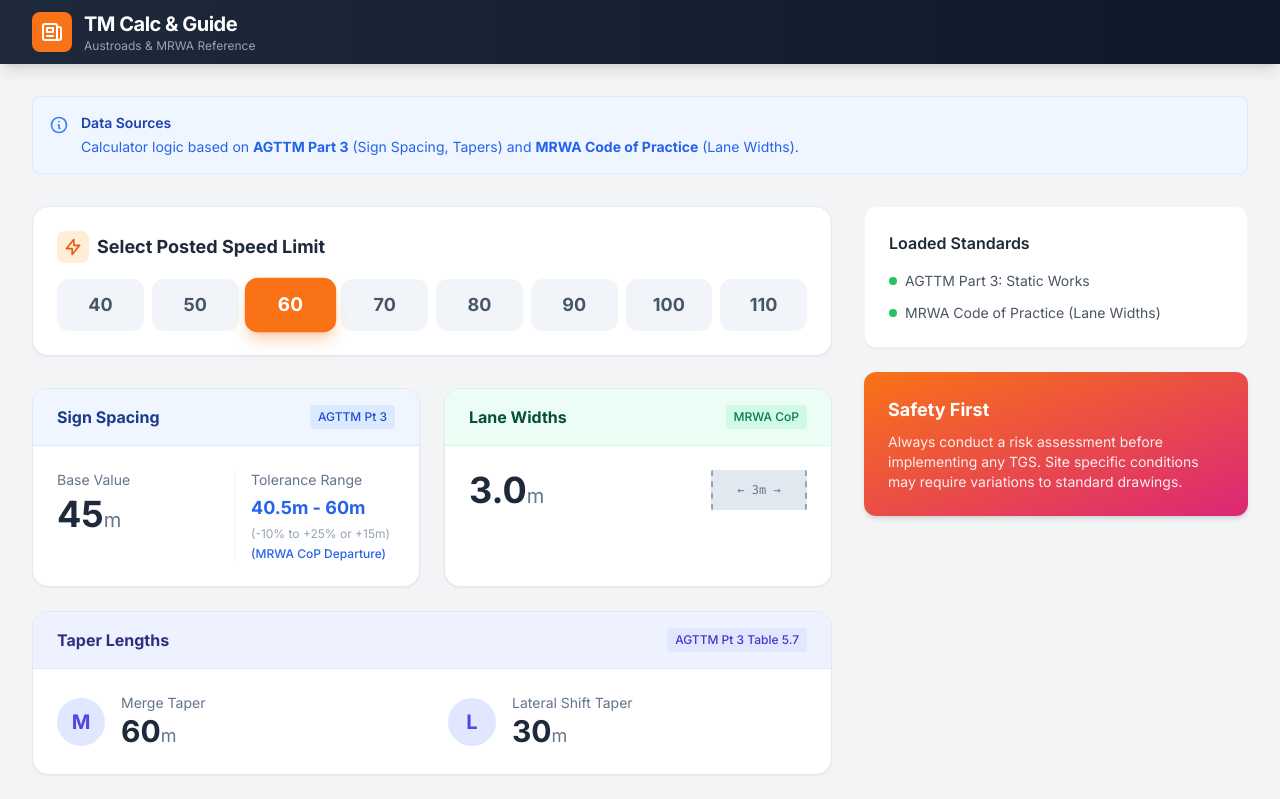
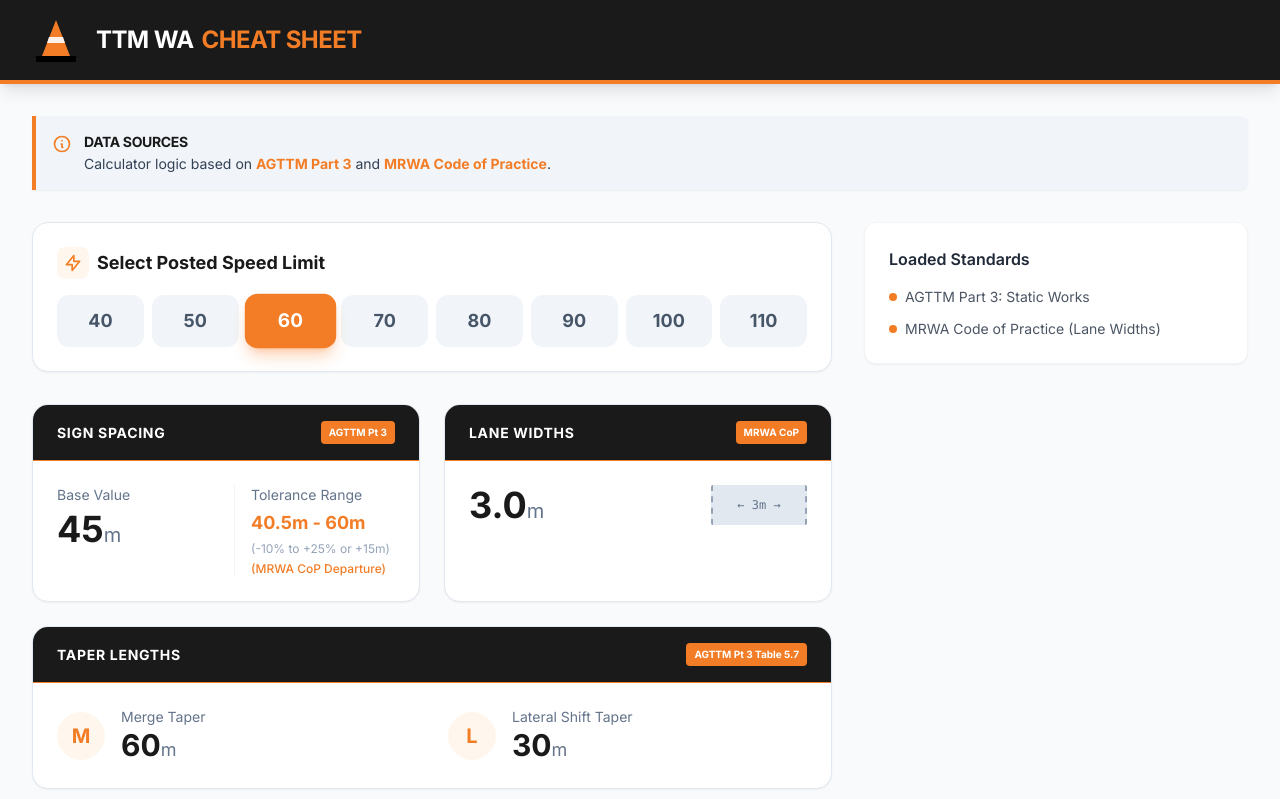
Before and after one commit to rachwood1111/WATrafficManagement, a React (Vite) app: page / in a window 1280 px wide. Shown: the top 799 px of the page. Built offline with nearby package versions, Linux system fonts and the light colour scheme.

Commit message:
refactor: Update branding and UI colors
Rebrands the application to "TTM WA Cheat Sheet" and applies a consistent color scheme using orange and dark grey to improve visual appeal and brand identity. Updates metadata, header, and various UI components to reflect the new branding.

```diff
--- a/App.tsx
+++ b/App.tsx
@@ -5,17 +5,24 @@ const App: React.FC = () => {
   return (
     <div className="min-h-screen flex flex-col">
       {/* Header */}
-      <header className="bg-gradient-to-r from-slate-800 to-slate-900 text-white shadow-lg">
-        <div className="max-w-7xl mx-auto px-4 sm:px-6 lg:px-8 h-16 flex items-center justify-between">
-          <div className="flex items-center gap-3">
-            <div className="bg-orange-500 p-2 rounded-lg">
-              <svg className="w-6 h-6 text-white" fill="none" stroke="currentColor" viewBox="0 0 24 24">
-                <path strokeLinecap="round" strokeLinejoin="round" strokeWidth={2} d="M19 20H5a2 2 0 01-2-2V6a2 2 0 012-2h10a2 2 0 012 2v1m2 13a2 2 0 01-2-2V7m2 13a2 2 0 002-2V9a2 2 0 00-2-2h-2m-4-3H9M7 16h6M7 8h6v4H7V8z" />
+      <header className="bg-[#1A1A1A] text-white shadow-lg border-b-4 border-[#F27D26]">
+        <div className="max-w-7xl mx-auto px-4 sm:px-6 lg:px-8 h-20 flex items-center justify-between">
+          <div className="flex items-center gap-4">
+            <div className="flex-shrink-0">
+              <svg className="w-12 h-12" viewBox="0 0 24 24" fill="none" xmlns="http://www.w3.org/2000/svg">
+                {/* Base */}
+                <path d="M2 20H22V23H2V20Z" fill="#000000" />
+                {/* Orange Body */}
+                <path d="M5 20L12 2L19 20H5Z" fill="#F27D26" />
+                {/* Reflective Strip */}
+                <path d="M8.5 10.5L15.5 10.5L16.5 13.5H7.5L8.5 10.5Z" fill="#FFFFFF" fillOpacity="0.9" />
               </svg>
             </div>
             <div>
-              <h1 className="text-xl font-bold tracking-tight">TM Calc & Guide</h1>
-              <p className="text-xs text-slate-400">Austroads & MRWA Reference</p>
+              <h1 className="text-2xl font-black tracking-tight uppercase">
+                <span className="text-white">TTM WA</span>
+                <span className="ml-2 text-[#F27D26]">Cheat Sheet</span>
+              </h1>
             </div>
           </div>
         </div>
@@ -25,14 +32,14 @@ const App: React.FC = () => {
       <main className="flex-1 max-w-7xl w-full mx-auto px-4 sm:px-6 lg:px-8 py-8">
 
         {/* Information Banner */}
-        <div className="bg-blue-50 border border-blue-100 rounded-lg p-4 mb-8 flex items-start gap-3">
-          <svg className="w-5 h-5 text-blue-500 mt-0.5 flex-shrink-0" fill="none" stroke="currentColor" viewBox="0 0 24 24">
+        <div className="bg-slate-100 border-l-4 border-[#F27D26] rounded-r-lg p-4 mb-8 flex items-start gap-3 shadow-sm">
+          <svg className="w-5 h-5 text-[#F27D26] mt-0.5 flex-shrink-0" fill="none" stroke="currentColor" viewBox="0 0 24 24">
             <path strokeLinecap="round" strokeLinejoin="round" strokeWidth={2} d="M13 16h-1v-4h-1m1-4h.01M21 12a9 9 0 11-18 0 9 9 0 0118 0z" />
           </svg>
-          <div className="text-sm text-blue-800">
-            <p className="font-semibold">Data Sources</p>
-            <p className="mt-1 text-blue-600">
-              Calculator logic based on <strong>AGTTM Part 3</strong> (Sign Spacing, Tapers) and <strong>MRWA Code of Practice</strong> (Lane Widths).
+          <div className="text-sm text-slate-700">
+            <p className="font-bold uppercase tracking-tight text-[#1A1A1A]">Data Sources</p>
+            <p className="mt-0.5">
+              Calculator logic based on <strong className="text-[#F27D26]">AGTTM Part 3</strong> and <strong className="text-[#F27D26]">MRWA Code of Practice</strong>.
             </p>
           </div>
         </div>
@@ -49,23 +56,24 @@ const App: React.FC = () => {
               <h3 className="font-semibold text-gray-800 mb-4">Loaded Standards</h3>
               <ul className="space-y-3 text-sm text-gray-600">
                 <li className="flex items-center gap-2">
-                  <span className="w-2 h-2 rounded-full bg-green-500"></span>
+                  <span className="w-2 h-2 rounded-full bg-[#F27D26]"></span>
                   <span>AGTTM Part 3: Static Works</span>
                 </li>
                 <li className="flex items-center gap-2">
-                  <span className="w-2 h-2 rounded-full bg-green-500"></span>
+                  <span className="w-2 h-2 rounded-full bg-[#F27D26]"></span>
                   <span>MRWA Code of Practice (Lane Widths)</span>
                 </li>
               </ul>
             </div>
+          </div>
+        </div>
 
-            <div className="bg-gradient-to-br from-orange-500 to-pink-600 rounded-xl p-6 text-white shadow-md">
-              <h3 className="font-bold text-lg mb-2">Safety First</h3>
-              <p className="text-sm opacity-90">
-                Always conduct a risk assessment before implementing any TGS. Site specific conditions may require variations to standard drawings.
-              </p>
-            </div>
-          </div>
+        {/* Disclaimer */}
+        <div className="mt-16 pt-8 border-t border-slate-200 text-center">
+          <p className="text-xs text-slate-400 uppercase tracking-widest font-bold mb-3">Disclaimer</p>
+          <p className="text-sm text-slate-500 max-w-3xl mx-auto leading-relaxed">
+            This application is for informational purposes only. It is intended as a quick reference guide and does not replace professional judgment or official documentation. All traffic management must be implemented in accordance with an approved Traffic Guidance Scheme (TGS).
+          </p>
         </div>
       </main>
     </div>
--- a/components/SpeedCalculator.tsx
+++ b/components/SpeedCalculator.tsx
@@ -19,8 +19,8 @@ const SpeedCalculator: React.FC = () => {
 
       {/* 1. Speed Selector */}
       <div className="bg-white rounded-2xl shadow-sm border border-slate-200 p-6">
-        <h2 className="text-lg font-bold text-slate-800 mb-4 flex items-center gap-2">
-          <span className="bg-orange-100 text-orange-600 p-1.5 rounded-lg">
+        <h2 className="text-lg font-bold text-[#1A1A1A] mb-4 flex items-center gap-2">
+          <span className="bg-orange-50 text-[#F27D26] p-1.5 rounded-lg">
             <svg className="w-5 h-5" fill="none" stroke="currentColor" viewBox="0 0 24 24"><path strokeLinecap="round" strokeLinejoin="round" strokeWidth={2} d="M13 10V3L4 14h7v7l9-11h-7z" /></svg>
           </span>
           Select Posted Speed Limit
@@ -32,7 +32,7 @@ const SpeedCalculator: React.FC = () => {
               onClick={() => setSpeed(s)}
               className={`flex-1 min-w-[70px] py-3 rounded-xl font-bold text-lg transition-all duration-200 ${
                 speed === s
-                  ? 'bg-orange-500 text-white shadow-lg shadow-orange-500/30 scale-105'
+                  ? 'bg-[#F27D26] text-white shadow-lg shadow-orange-500/30 scale-105'
                   : 'bg-slate-100 text-slate-600 hover:bg-slate-200'
               }`}
             >
@@ -47,24 +47,24 @@ const SpeedCalculator: React.FC = () => {
 
         {/* Card 1: Sign Spacing */}
         <div className="bg-white rounded-2xl shadow-sm border border-slate-200 overflow-hidden">
-          <div className="bg-blue-50 px-6 py-4 border-b border-blue-100 flex justify-between items-center">
-            <h3 className="font-bold text-blue-900">Sign Spacing</h3>
-            <span className="text-xs font-medium bg-blue-100 text-blue-700 px-2 py-1 rounded">AGTTM Pt 3</span>
+          <div className="bg-[#1A1A1A] px-6 py-4 border-b border-[#F27D26] flex justify-between items-center">
+            <h3 className="font-bold text-white uppercase tracking-wider text-sm">Sign Spacing</h3>
+            <span className="text-[10px] font-bold bg-[#F27D26] text-white px-2 py-1 rounded">AGTTM Pt 3</span>
           </div>
           <div className="p-6">
              <div className="grid grid-cols-2 gap-4">
                <div>
                  <p className="text-sm text-slate-500 mb-1">Base Value</p>
-                 <p className="text-4xl font-extrabold text-slate-800">{data.signSpacing.base}<span className="text-xl font-normal text-slate-500">m</span></p>
+                 <p className="text-4xl font-extrabold text-[#1A1A1A]">{data.signSpacing.base}<span className="text-xl font-normal text-slate-500">m</span></p>
                </div>
                <div className="border-l border-slate-100 pl-4">
                  <p className="text-sm text-slate-500 mb-1">Tolerance Range</p>
-                 <p className="text-lg font-bold text-blue-600">
+                 <p className="text-lg font-bold text-[#F27D26]">
                    {data.signSpacing.min}m - {data.signSpacing.max}m
                  </p>
                  <p className="text-xs text-slate-400 mt-1">(-10% to +25% or +15m)</p>
                  {data.signSpacingNote && (
-                   <p className="text-xs text-blue-600 font-medium mt-1">{data.signSpacingNote}</p>
+                   <p className="text-xs text-[#F27D26] font-medium mt-1">{data.signSpacingNote}</p>
                  )}
                </div>
              </div>
@@ -73,15 +73,15 @@ const SpeedCalculator: React.FC = () => {
 
         {/* Card 2: Lane Widths */}
         <div className="bg-white rounded-2xl shadow-sm border border-slate-200 overflow-hidden">
-          <div className="bg-emerald-50 px-6 py-4 border-b border-emerald-100 flex justify-between items-center">
-            <h3 className="font-bold text-emerald-900">Lane Widths</h3>
-            <span className="text-xs font-medium bg-emerald-100 text-emerald-700 px-2 py-1 rounded">MRWA CoP</span>
+          <div className="bg-[#1A1A1A] px-6 py-4 border-b border-[#F27D26] flex justify-between items-center">
+            <h3 className="font-bold text-white uppercase tracking-wider text-sm">Lane Widths</h3>
+            <span className="text-[10px] font-bold bg-[#F27D26] text-white px-2 py-1 rounded">MRWA CoP</span>
           </div>
           <div className="p-6 flex items-end justify-between">
             <div>
-              <p className="text-4xl font-extrabold text-slate-800">{data.laneWidth.toFixed(1)}<span className="text-xl font-normal text-slate-500">m</span></p>
+              <p className="text-4xl font-extrabold text-[#1A1A1A]">{data.laneWidth.toFixed(1)}<span className="text-xl font-normal text-slate-500">m</span></p>
               {data.laneWidthNote && (
-                <p className="text-sm text-emerald-600 font-medium mt-1">{data.laneWidthNote}</p>
+                <p className="text-sm text-[#F27D26] font-medium mt-1">{data.laneWidthNote}</p>
               )}
             </div>
             <div className="h-10 w-24 bg-slate-200 rounded-sm relative overflow-hidden flex items-center justify-center">
@@ -94,23 +94,23 @@ const SpeedCalculator: React.FC = () => {
 
         {/* Card 3: Taper Lengths */}
         <div className="bg-white rounded-2xl shadow-sm border border-slate-200 overflow-hidden md:col-span-2">
-          <div className="bg-indigo-50 px-6 py-4 border-b border-indigo-100 flex justify-between items-center">
-            <h3 className="font-bold text-indigo-900">Taper Lengths</h3>
-            <span className="text-xs font-medium bg-indigo-100 text-indigo-700 px-2 py-1 rounded">AGTTM Pt 3 Table 5.7</span>
+          <div className="bg-[#1A1A1A] px-6 py-4 border-b border-[#F27D26] flex justify-between items-center">
+            <h3 className="font-bold text-white uppercase tracking-wider text-sm">Taper Lengths</h3>
+            <span className="text-[10px] font-bold bg-[#F27D26] text-white px-2 py-1 rounded">AGTTM Pt 3 Table 5.7</span>
           </div>
           <div className="p-6 grid grid-cols-1 sm:grid-cols-2 gap-8">
             <div className="flex items-center gap-4">
-               <div className="h-12 w-12 rounded-full bg-indigo-100 flex items-center justify-center text-xl font-bold text-indigo-600">M</div>
+               <div className="h-12 w-12 rounded-full bg-orange-50 flex items-center justify-center text-xl font-bold text-[#F27D26]">M</div>
                <div>
                  <p className="text-sm text-slate-500">Merge Taper</p>
-                 <p className="text-3xl font-bold text-slate-800">{data.taperMerge}<span className="text-lg font-normal text-slate-500">m</span></p>
+                 <p className="text-3xl font-bold text-[#1A1A1A]">{data.taperMerge}<span className="text-lg font-normal text-slate-500">m</span></p>
                </div>
             </div>
              <div className="flex items-center gap-4">
-               <div className="h-12 w-12 rounded-full bg-indigo-100 flex items-center justify-center text-xl font-bold text-indigo-600">L</div>
+               <div className="h-12 w-12 rounded-full bg-orange-50 flex items-center justify-center text-xl font-bold text-[#F27D26]">L</div>
                <div>
                  <p className="text-sm text-slate-500">Lateral Shift Taper</p>
-                 <p className="text-3xl font-bold text-slate-800">{data.taperLateral}<span className="text-lg font-normal text-slate-500">m</span></p>
+                 <p className="text-3xl font-bold text-[#1A1A1A]">{data.taperLateral}<span className="text-lg font-normal text-slate-500">m</span></p>
                </div>
             </div>
           </div>
--- a/index.html
+++ b/index.html
@@ -9,7 +9,7 @@
     <style>
       body {
         font-family: 'Inter', sans-serif;
-        background-color: #f3f4f6;
+        background-color: #f8fafc;
       }
     </style>
   <script type="importmap">
--- a/metadata.json
+++ b/metadata.json
@@ -1,5 +1,5 @@
 {
-  "name": "Copy of Traffic Management Guide (AGTTM & MRWA)",
+  "name": "TTM WA Cheat Sheet",
   "description": "A utility for traffic management personnel to calculate site setup requirements (signage, tapers, clearances) based on road speed, referencing AGTTM Part 3.",
   "requestFramePermissions": []
 }
```
Also changed, not shown: components/ChatAssistant.tsx (+6 -6 lines), 1 other file (tests, documents, lock files or other folders).
